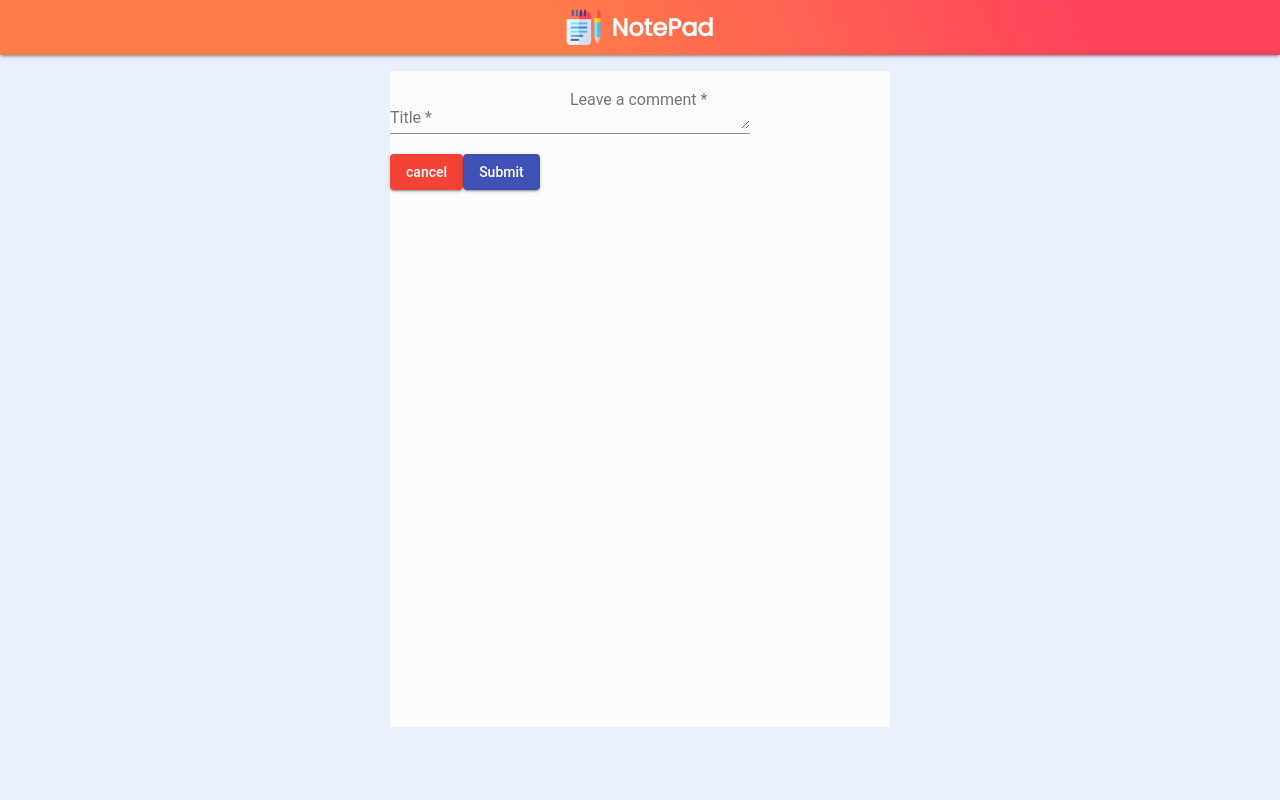
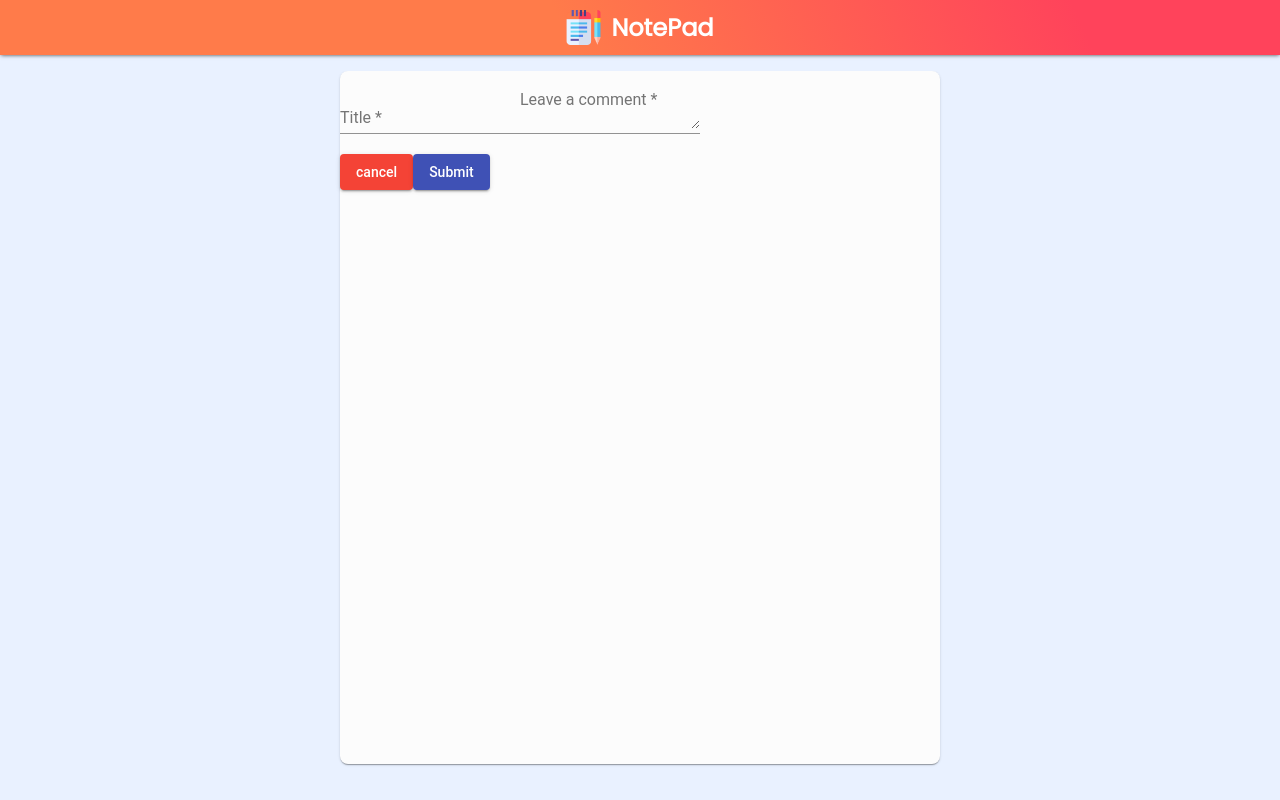
Before and after one commit to Moro-Afriyie/Note-App, an Angular app: page /addNote in a window 1280 px wide. Built offline with nearby package versions, Linux system fonts and the light colour scheme.

Commit message:
updated the look of the addnote page

```diff
--- a/src/app/add-note-page/add-note-page.component.scss
+++ b/src/app/add-note-page/add-note-page.component.scss
@@ -1,6 +1,9 @@
+@import '../../styles.scss';
 .addnote-container {
-    max-width: 500px;
+    max-width: 600px;
     margin: auto;
-    height: 90%;
+    height: 95%;
     background-color: rgb(252, 252, 252);
+    box-shadow: $boxShadow;
+    border-radius: 8px;
 }
```
